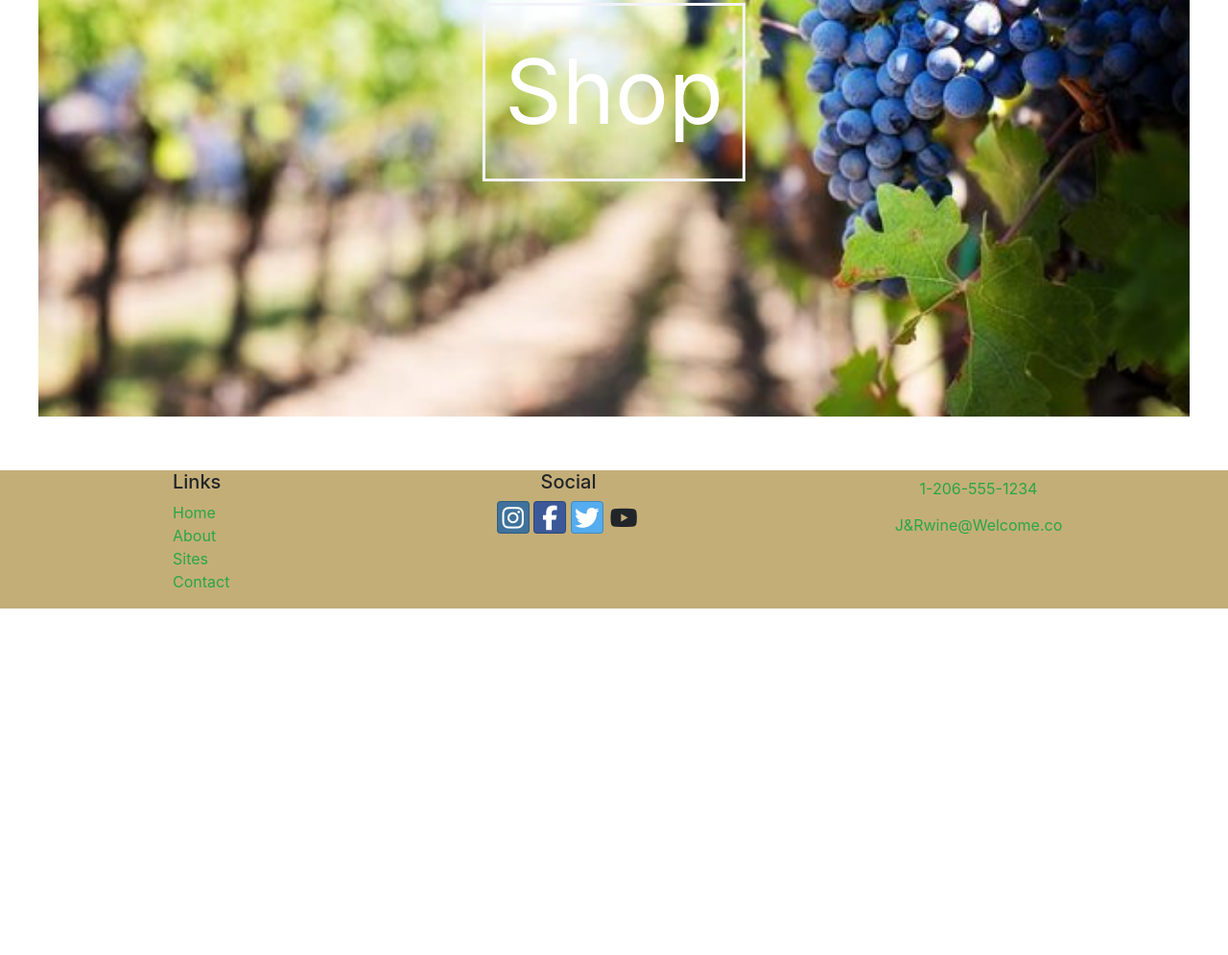
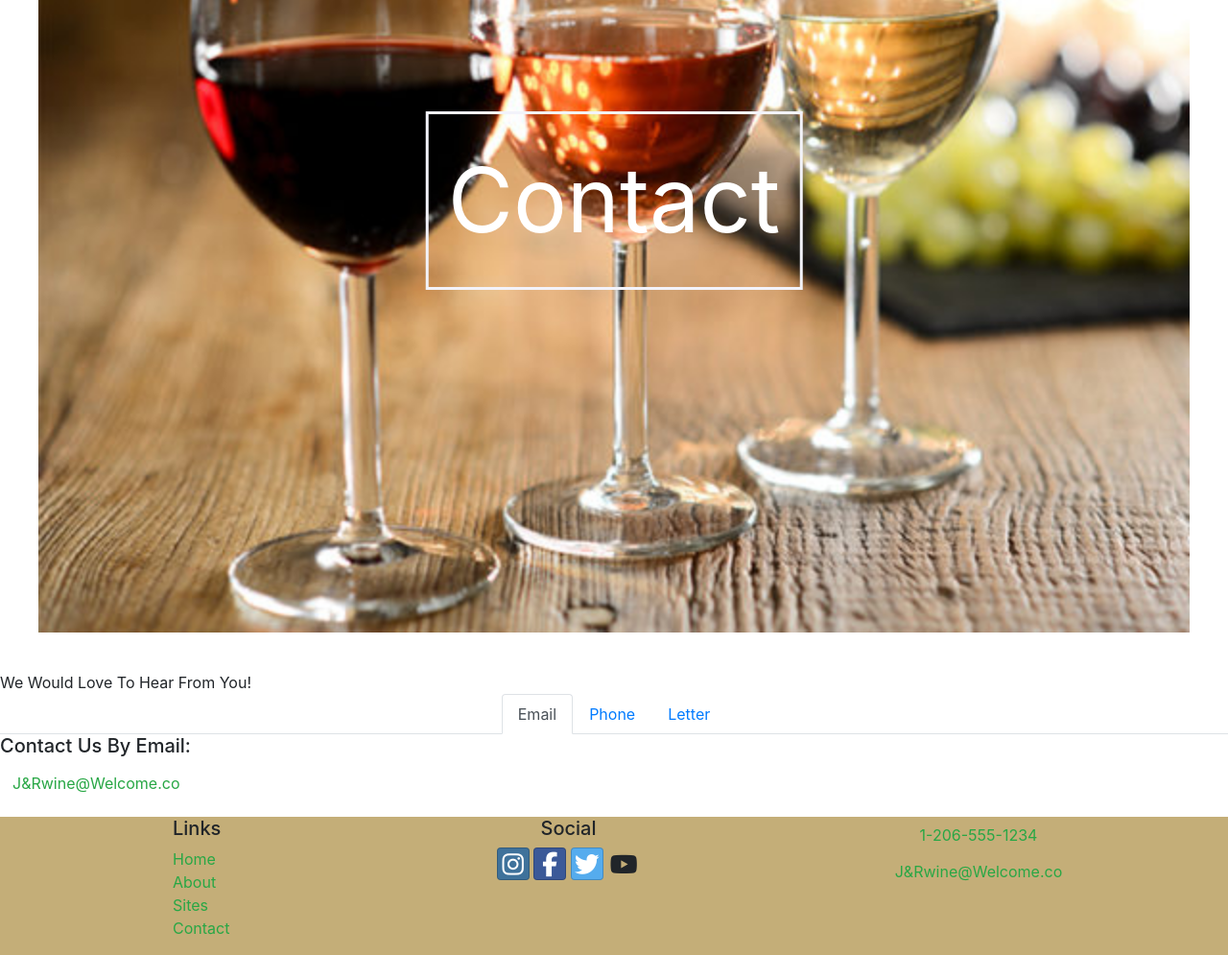
Before and after one commit to zaycation/wineryproject, a website: page contact.html in a window 1280 px wide. Shown: the part 482-1477 px from the top of the page at 96% size. Before the commit the page ends 1116 px from the top, so only its background shows below. Drawn offline with nearby package versions, Linux system fonts and the light colour scheme.

Commit message:
contact tabs

```diff
--- a/contact.html
+++ b/contact.html
@@ -52,9 +52,41 @@
         </div>
     </div>
     <div class="page-title-container blurr-grapes col">
-        <img src="img/blurr-grapes.jpg" alt="blur grape" width="100%">
-        <div class="centered">Shop</div>
+        <img src="img/contactwine.jpg" alt="blur grape" width="100%">
+        <div class="centered">Contact</div>
     </div>
+
+    <div class="contactcard justify-content-center">We Would Love To Hear From You!</div>
+
+    <div id="contacttab">
+        <ul class="nav nav-tabs justify-content-center">
+            <li class="nav-item"><a class="nav-link active" href="#email" role="tab" data-toggle="tab">Email</a></li>
+            <li class="nav-item"><a class="nav-link" href="#phone" role="tab" data-toggle="tab">Phone</a></li>
+            <li class="nav-item"><a class="nav-link" href="#letter" role="tab" data-toggle="tab">Letter</a></li>
+        </ul>
+        <div class="tab-content">
+            <div role="tabpanel" class="tab-pane fade show active" id="email">
+                <h5>Contact Us By Email:</h5>
+                <p><a role="button" class="btn btn-link text-success contactstyle" href="mailto:J&Rwine@welcome.co">J&Rwine@Welcome.co</a></p>
+            </div>
+            <div role="tabpanel" class="tab-pane fade" id="phone">
+                <h5>Contact Us By Phone: </h5>
+                <p class="contactstyle">1-206-555-1234</p>
+            </div>
+            <div role="tabpanel" class="tab-pane fade" id="letter">
+                <h5>Send Us A Letter</h5>
+                <p class="contactstyle">PO BOX 5687 Temecula, CA 92592</p>
+            </div>
+        </div>
+    </div>
+
+
+
+
+
+
+
+
     <footer class="site-footer mt-3">
         <div class="container">
             <div class="row">
```
